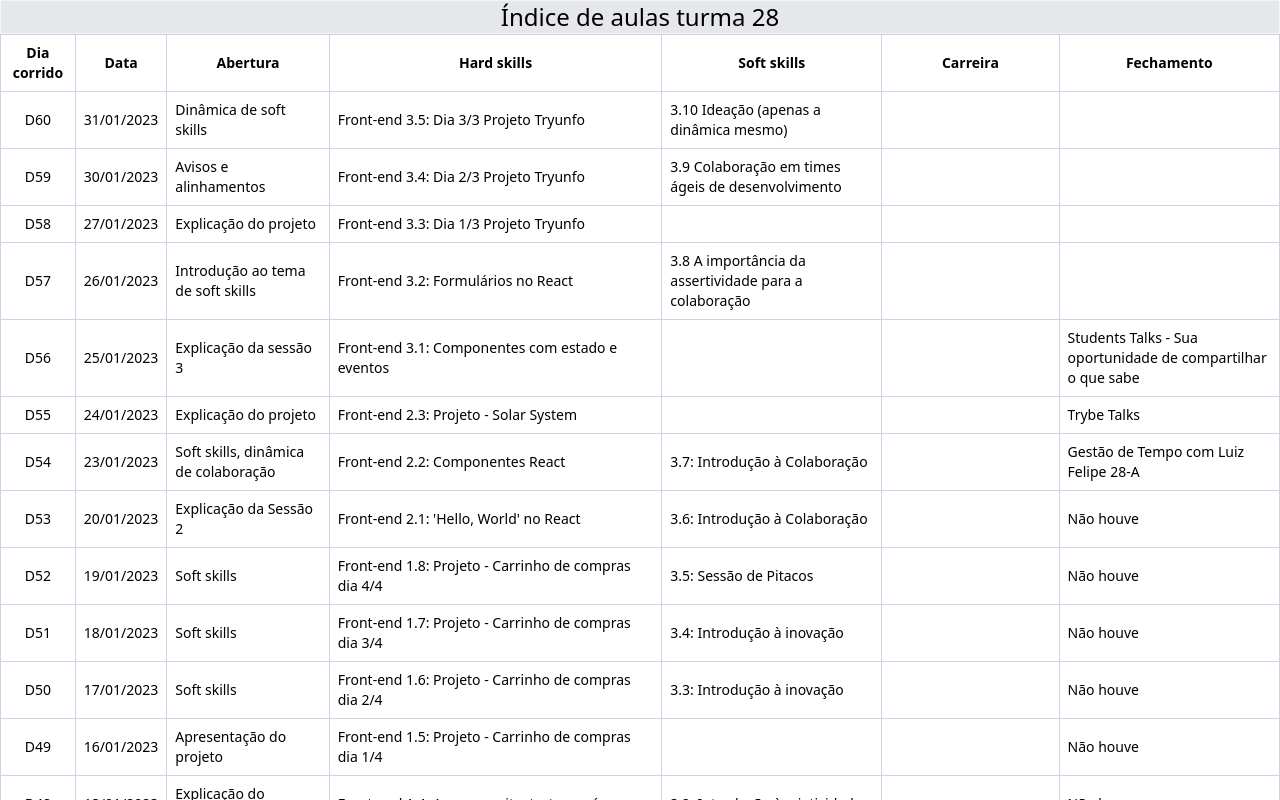
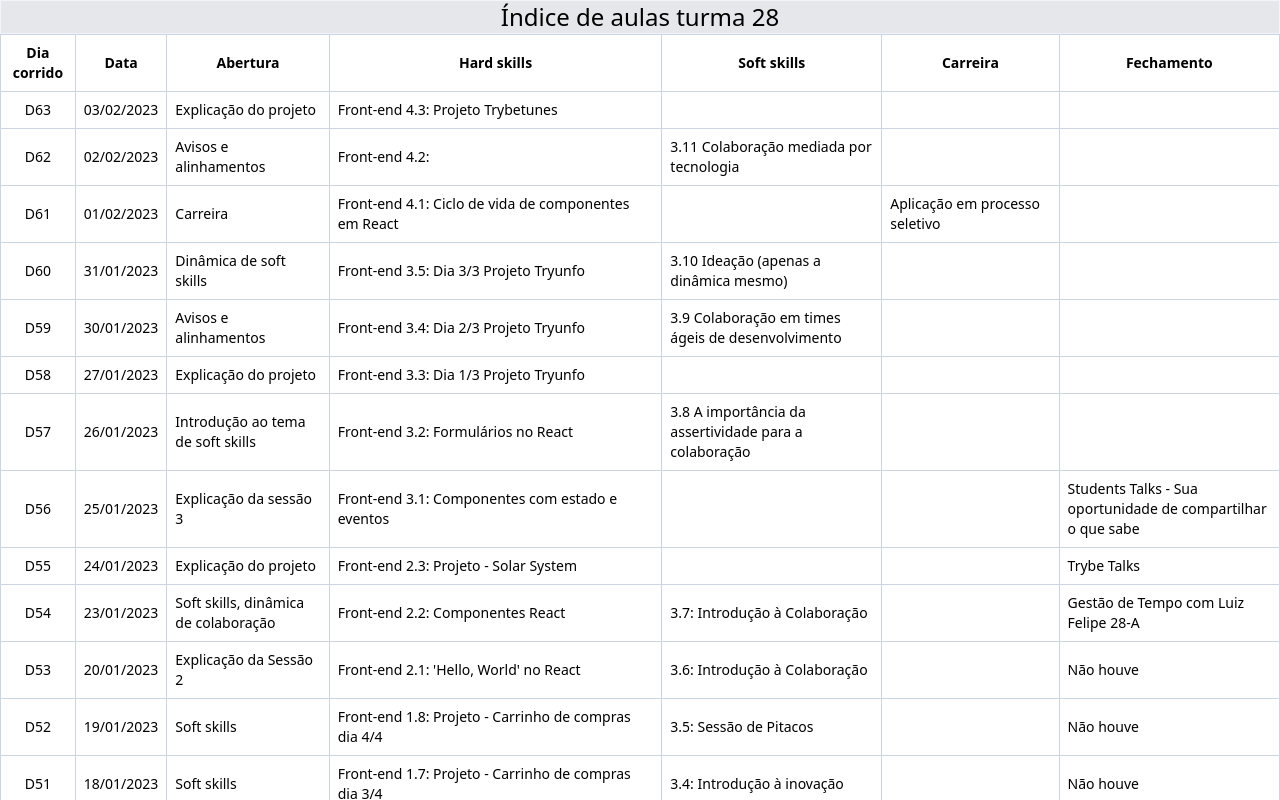
Before and after one commit to parseiro/course-annotations, a React (Create React App) app: page / in a window 1280 px wide. Shown: the top 800 px of the page. Built offline with nearby package versions, Linux system fonts and the light colour scheme.

Commit message:
D61, D62, D63

```diff
--- a/src/App.js
+++ b/src/App.js
@@ -3,6 +3,33 @@ import { format } from "date-fns";
 import './App.css';
 
 const days = [
+    {
+        title: "D63",
+        date: new Date("2023, 02, 03"),
+        hardSkills: "Front-end 4.3: Projeto Trybetunes",
+        softSkils: "",
+        carreira: "",
+        abertura: "Explicação do projeto",
+        fechamento: "",
+    },
+    {
+        title: "D62",
+        date: new Date("2023, 02, 02"),
+        hardSkills: "Front-end 4.2: ",
+        softSkils: "3.11 Colaboração mediada por tecnologia",
+        carreira: "",
+        abertura: "Avisos e alinhamentos",
+        fechamento: "",
+    },
+    {
+        title: "D61",
+        date: new Date("2023, 02, 01"),
+        hardSkills: "Front-end 4.1: Ciclo de vida de componentes em React",
+        softSkils: "",
+        carreira: "Aplicação em processo seletivo",
+        abertura: "Carreira",
+        fechamento: "",
+    },
     {
         title: "D60",
         date: new Date("2023, 01, 31"),
```
